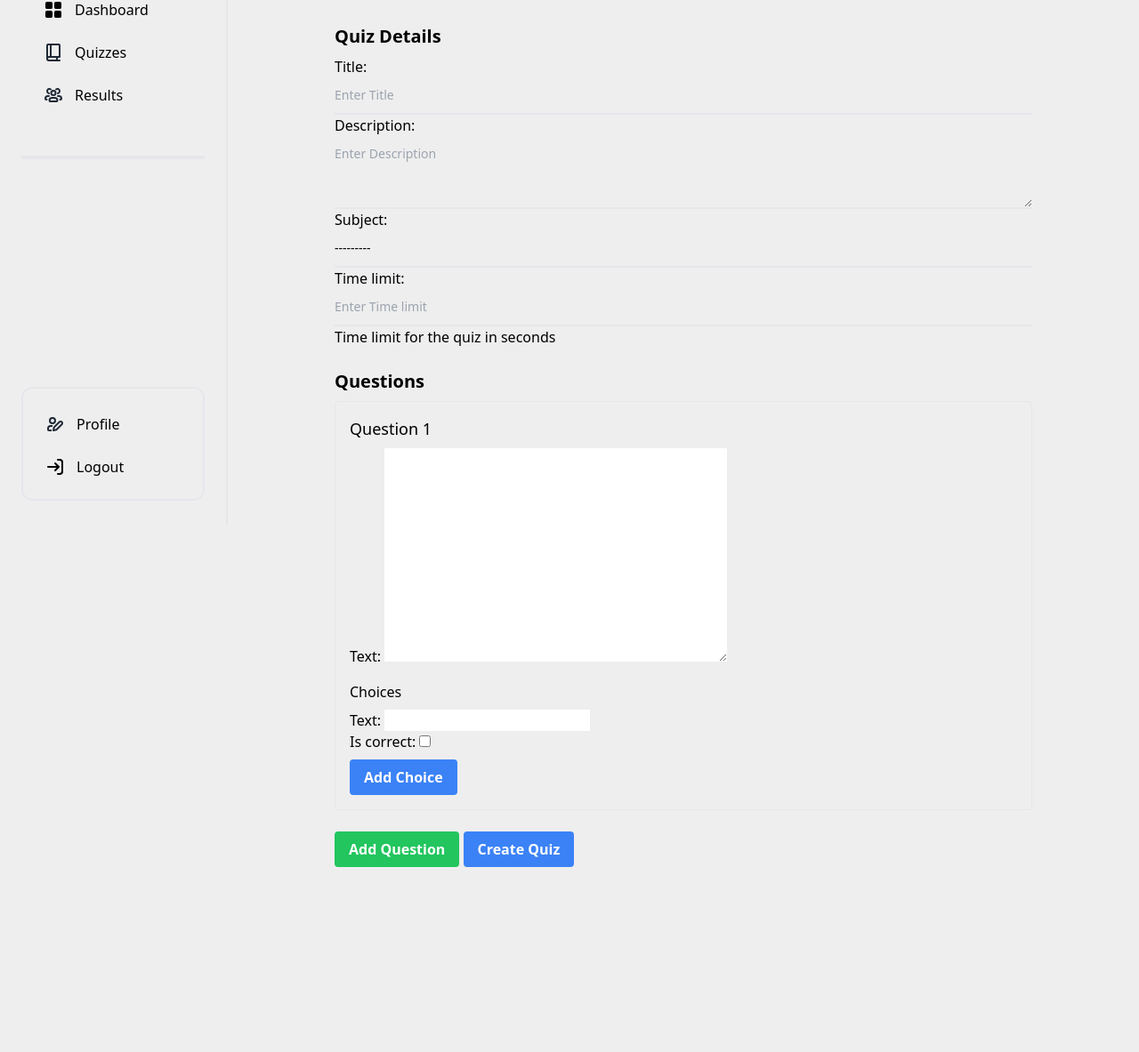
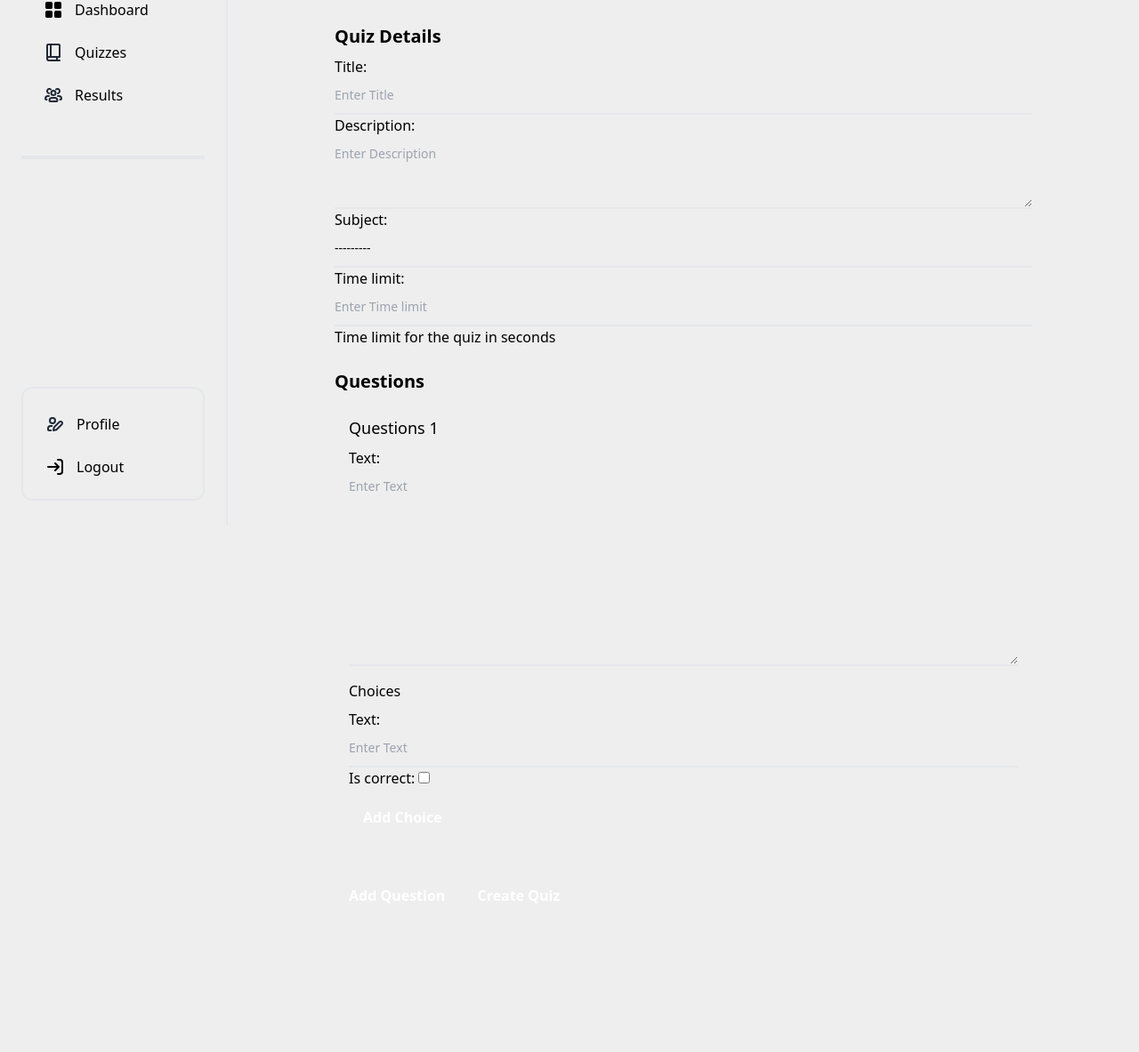
Before and after one commit to theapostleoftech/ajuju, a Django app: page /quizzes/quiz/new/ in a window 1280 px wide. Shown: the part 209-1392 px from the top of the page at 89% size. Before the commit the page ends 1184 px from the top, so only its background shows below. Run offline with Django 4.2, Linux system fonts and the light colour scheme; the visitor is signed in with stand-in values (Sample User, id 1); data that the repository does not hold is empty; parts of the project's set-up code (start-up, migrations or seed data) failed here and were passed over; some libraries are stand-ins or nearby versions.

Commit message:
project code refactoring for production

```diff
--- a/core/forms.py
+++ b/core/forms.py
@@ -18,5 +18,11 @@
         """
         for field_name, field in self.fields.items():
             if field.widget:
-                field.widget.attrs.update(self.widget_attrs)
-                field.widget.attrs.update({'placeholder': f'Enter {field.label}'})
+                if field_name == 'is_correct':
+                    # Customize attributes for the 'is_correct' field
+                    field.widget.attrs.update({
+                        'class': 'form-check-input rounded-full',
+                        'id': f'{field_name}_id', })
+                else:
+                    field.widget.attrs.update(self.widget_attrs)
+                    field.widget.attrs.update({'placeholder': f'Enter {field.label}'})
--- a/quiz/forms/quiz_forms.py
+++ b/quiz/forms/quiz_forms.py
@@ -40,5 +40,5 @@
         )
 
 
-QuestionFormSet = modelformset_factory(Question, fields=['text'], extra=1)
-ChoiceFormSet = modelformset_factory(Choice, fields=['text', 'is_correct'], extra=1)
+QuestionFormSet = modelformset_factory(Question, form=QuestionForm, extra=1)
+ChoiceFormSet = modelformset_factory(Choice, form=ChoiceForm, extra=1)
--- a/templates/quiz/quiz_create_wizard.html
+++ b/templates/quiz/quiz_create_wizard.html
@@ -7,7 +7,7 @@
 {% block content %}
     <div class="container mx-auto p-6">
         <h1 class="text-3xl font-bold mb-6">Create a New Quiz</h1>
-        <form id="quiz-form" method="POST" class="px-8 pt-6 pb-8 mb-4">
+        <form id="quiz-form" method="POST" class="bg-accent-50 px-8 pt-6 pb-8 mb-4 rounded-xl">
             {% csrf_token %}
 
             <div class="mb-6">
@@ -19,8 +19,8 @@
                 <h2 class="text-xl font-semibold mb-2">Questions</h2>
                 {{ question_formset.management_form }}
                 {% for question_form in question_formset %}
-                    <div class="question-form mb-6 p-4 border border-gray-200 rounded">
-                        <h3 class="text-lg font-medium mb-2">Question {{ forloop.counter }}</h3>
+                    <div class="question-form mb-6 p-4 ">
+                        <h3 class="text-lg font-medium mb-2">Questions {{ forloop.counter }}</h3>
                         {{ question_form.as_p }}
 
                         <div class="choices-container mt-4">
@@ -33,7 +33,7 @@
                             {% endfor %}
                         </div>
                         <button type="button"
-                                class="add-choice-btn mt-2 bg-blue-500 hover:bg-blue-700 text-white font-bold py-2 px-4 rounded">
+                                class="add-choice-btn mt-2 bg-primary-400 hover:bg-primary-700 text-white font-bold py-3 px-4 rounded-xl">
                             Add Choice
                         </button>
                     </div>
@@ -41,11 +41,11 @@
             </div>
 
             <button type="button" id="add-question-btn"
-                    class="mb-4 bg-green-500 hover:bg-green-700 text-white font-bold py-2 px-4 rounded">
+                    class="mb-4 bg-accent-500 hover:bg-primary-700 text-white font-bold py-3 px-4 rounded-xl">
                 Add Question
             </button>
 
-            <button type="submit" class="bg-blue-500 hover:bg-blue-700 text-white font-bold py-2 px-4 rounded">
+            <button type="submit" class="bg-primary-500 hover:bg-primary-700 text-white font-bold py-3 px-4 rounded-xl">
                 Create Quiz
             </button>
         </form>
```
